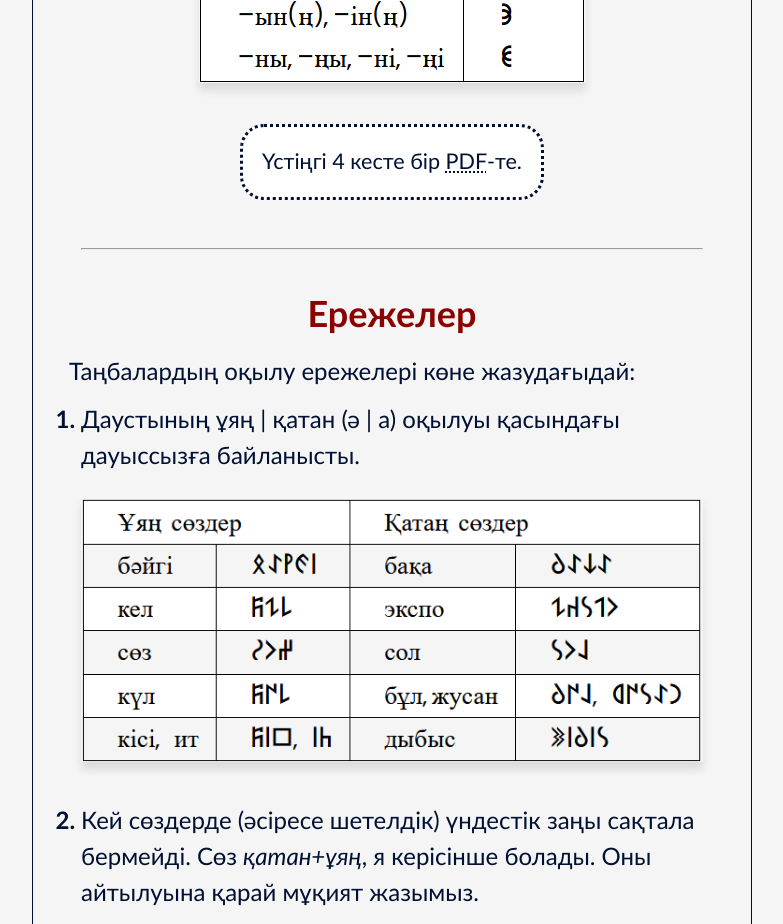
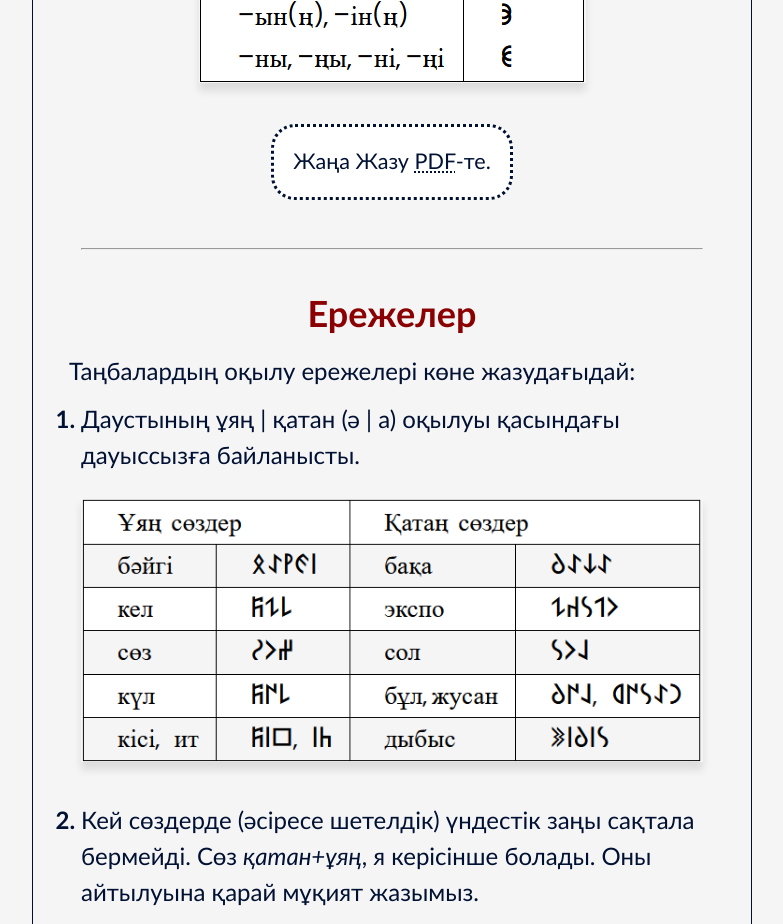
Before and after one commit to orderla88/bitik-test, a plain HTML site: page HTML/explanation.html in a window 1280 px wide. Shown: the part 5420-6344 px from the top of the page, without its empty margins (248-1031 px from the left). Drawn offline with Linux system fonts and the light colour scheme.

Commit message:
05.09.26 - 2

```diff
--- a/HTML/explanation.html
+++ b/HTML/explanation.html
@@ -103,7 +103,7 @@
 
     <h3>Қос Дыбыс</h3>
     <img src="../Assets/Images/Uyrenu/qos_dibis.png" alt="">
-    <aside>Үстіңгі 4 кесте бір <a href="../PDF/tanbalar_kestesi.pdf">PDF</a>-те.</aside>
+    <aside>Жаңа Жазу <a href="../PDF/Turli/tanbalar_kestesi.pdf">PDF</a>-те.</aside>
 </section>
 
 <hr id="s4">
```
Also changed, not shown: HTML/read.html (+1 -1 lines).
